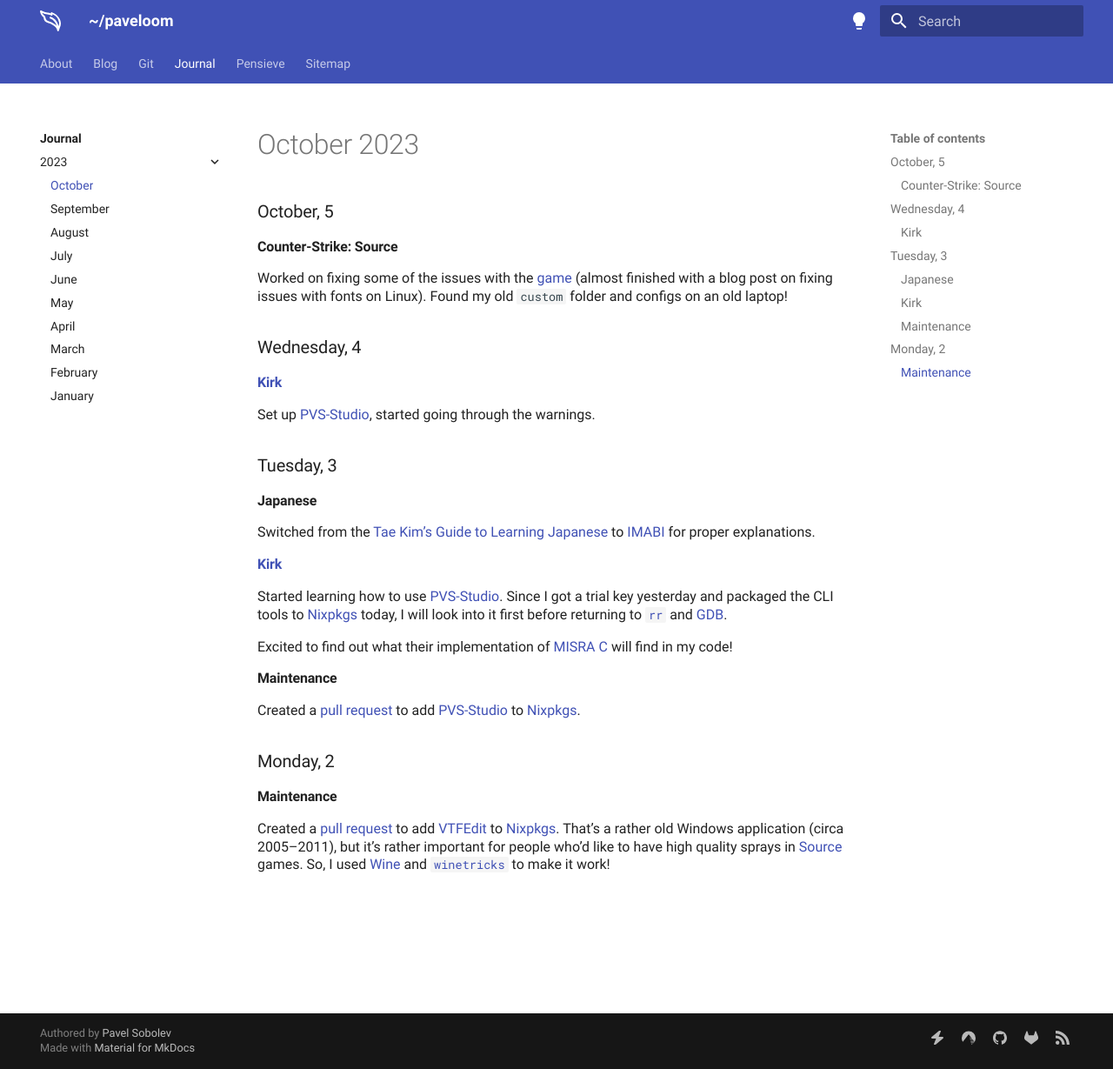
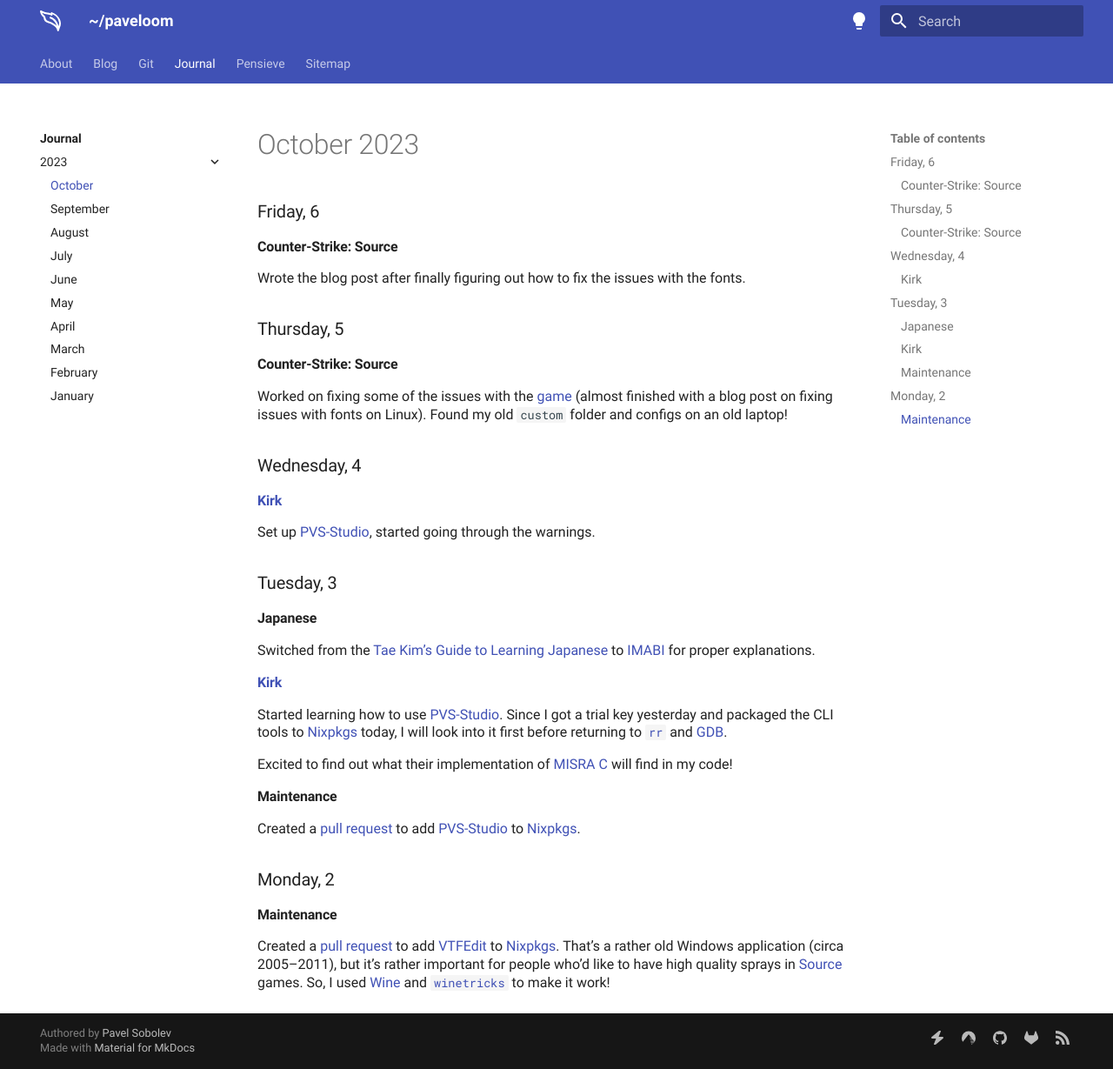
Before and after one commit to paveloom/paveloom.dev, an MkDocs documentation site: the page built from content/journal/2023/october.md, in a window 1280 px wide and 1229 px high. Shown: the whole window at 87% size. Built offline with MkDocs 1.6.1 and Material for MkDocs 9.7.7, drawn with Linux system fonts in a browser that asks for light colours.

Commit message:
Journal: add the October, 6 entry.

```diff
--- a/content/journal/2023/october.md
+++ b/content/journal/2023/october.md
@@ -1,6 +1,12 @@
 # October 2023
 
-### October, 5 {#5}
+### Friday, 6 {#5}
+
+#### Counter-Strike: Source {#6#counter-strike-source}
+
+Wrote the blog post after finally figuring out how to fix the issues with the fonts.
+
+### Thursday, 5 {#5}
 
 #### Counter-Strike: Source {#5#counter-strike-source}
 
```
